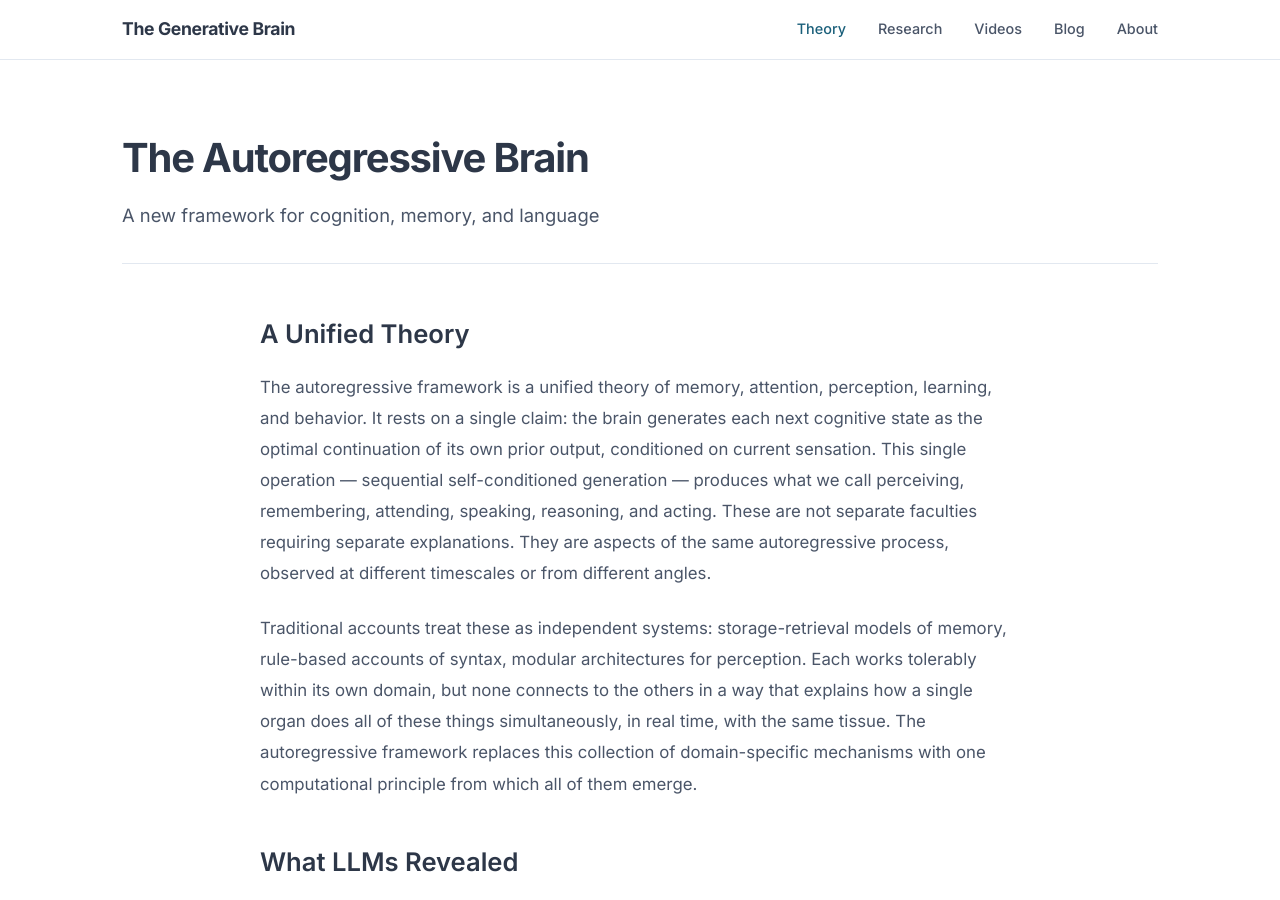
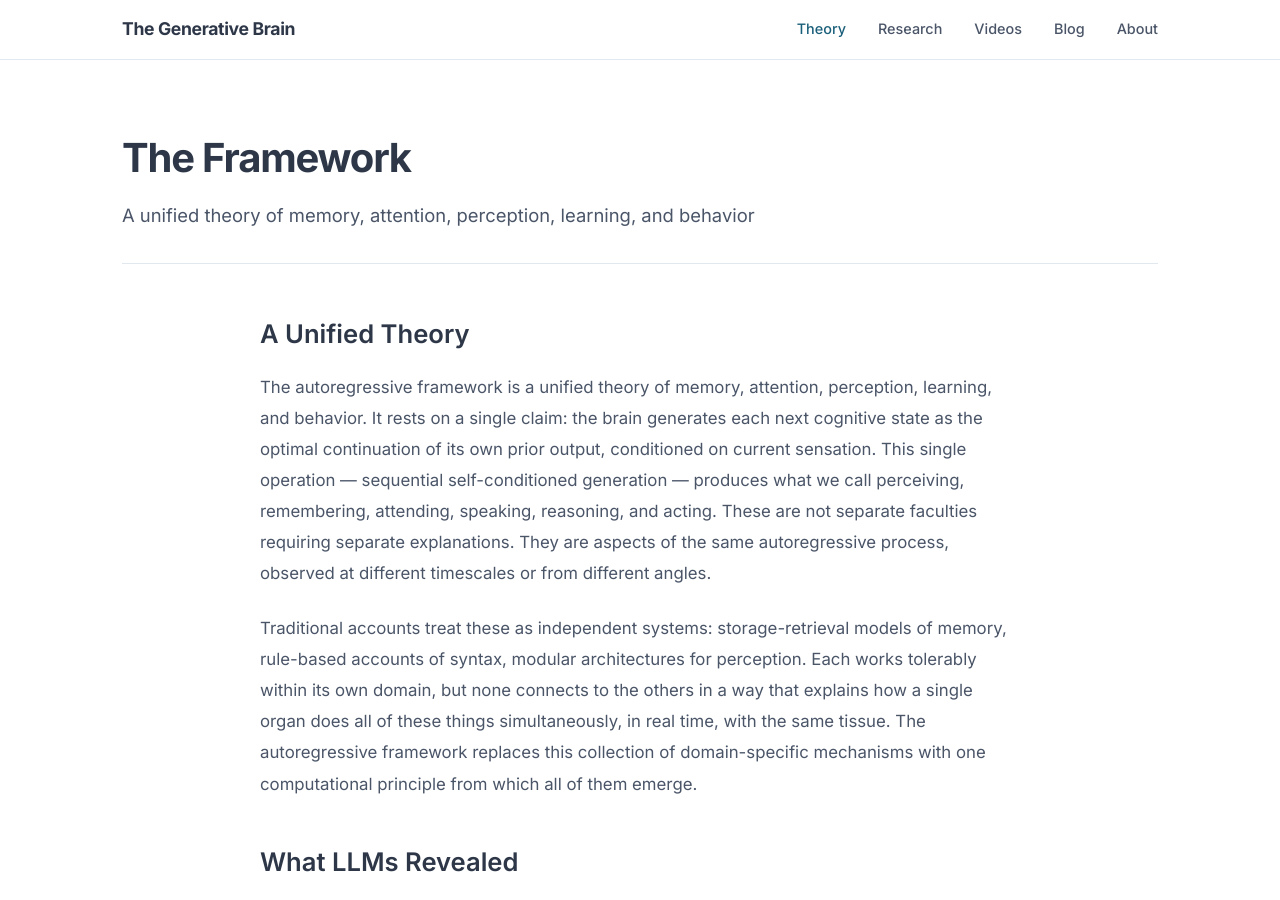
Before and after one commit to elanbarenholtz/elanbarenholtz.github.io, a Jekyll site: the page built from theory.md, in a window 1280 px wide and 900 px high. Built offline with Jekyll 4.4.1, drawn with Linux system fonts in a browser that asks for light colours.

Commit message:
Update theory.md

```diff
--- a/theory.md
+++ b/theory.md
@@ -1,7 +1,7 @@
 ---
 layout: page
-title: The Autoregressive Brain
-subtitle: A new framework for cognition, memory, and language
+title: The Framework
+subtitle: A unified theory of memory, attention, perception, learning, and behavior
 permalink: /theory/
 ---
 
```
